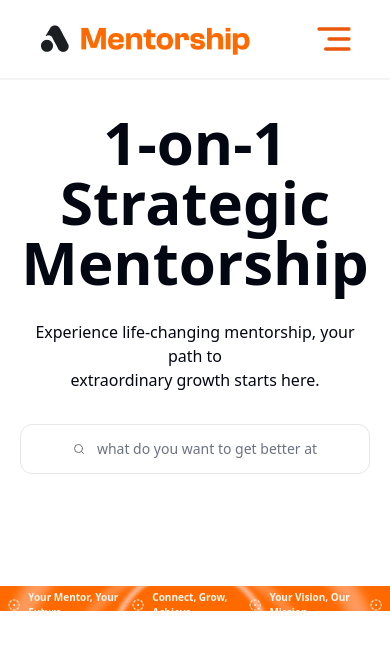
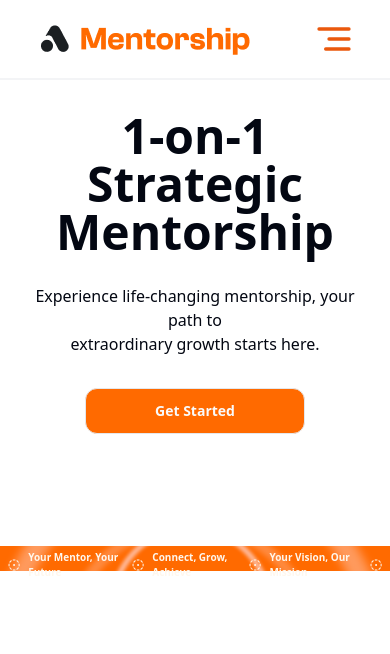
Before and after one commit to MichAdek23/backend_leapon, a React (Vite) app: page / in a window 390 px wide. Shown: the top 654 px of the page. Built offline with nearby package versions, Linux system fonts and the light colour scheme.

Commit message:
upated Landing page

```diff
--- a/src/component/GlobalStore/GlobalState.jsx
+++ b/src/component/GlobalStore/GlobalState.jsx
@@ -1,4 +1,4 @@
-import React, { createContext,  useState } from "react";
+import React, { createContext,  useMemo,  useState } from "react";
 import Overview from "../MeentoDashboard/MentorPages/Overview";
 import Explore from "../MeentoDashboard/MentorPages/Explore";
 import Message from "../MeentoDashboard/MentorPages/Message";
@@ -68,6 +68,9 @@ function GlobalState({ children }) {
     }
   });
 
+  const memoizedAcceptedMentees = useMemo(() => acceptedMentees, [acceptedMentees]);
+
+
   const [currentIndex, setCurrentIndex] = useState(1);
 
   const steps = [1,2,3,4,3]
@@ -105,7 +108,7 @@ function GlobalState({ children }) {
   const ActiveComponent = components[activeComponent] || Overview;
 
   return (
-    <GlobalContext.Provider value={{ ActiveComponent, handleDecreament, handleIncreament , currentIndex,  acceptedMentees, AddMentees, upDatePage, ShowResetConfirmation , otpshow , setOtpShow, activeComponent, handleToggleState, toggleState, setSelectedMentee, selectedMentee }}>
+    <GlobalContext.Provider value={{ ActiveComponent, handleDecreament, handleIncreament , currentIndex,  acceptedMentees: memoizedAcceptedMentees, AddMentees, upDatePage, ShowResetConfirmation , otpshow , setOtpShow, activeComponent, handleToggleState, toggleState, setSelectedMentee, selectedMentee }}>
       {children}
     </GlobalContext.Provider>
   );
--- a/src/component/Landing page/homecomponents/Hero.jsx
+++ b/src/component/Landing page/homecomponents/Hero.jsx
@@ -1,8 +1,10 @@
 import React from 'react'
 import { asset } from '../../../assets/assets'
 import { Search } from 'lucide-react';
+import { useNavigate } from 'react-router-dom';
 
 const Hero = () => {
+  const navigate = useNavigate()
   return (
     <div className='flex items-center justify-center md:justify-between px-1 py-8'>
       <div className='hidden md:block'>
@@ -14,11 +16,15 @@ const Hero = () => {
           </ul>
       </div>
       <div className='text-center px-4'>
-         <h1 className='text-6xl font-bold text-center'>  1-on-1 <br/>
+         <h1 className='  text-5xl lg:text-6xl font-bold text-center'>  1-on-1 <br/>
             Strategic <br/>
             Mentorship</h1>
         <p className='mb-5 mt-4 p-3 text-md'>Experience life-changing mentorship, your path to <br/> extraordinary growth starts here.</p>
-        <p className='border text-gray-500 rounded-xl py-3 text-sm flex items-center justify-center'> <Search className='pr-3'/> what do you want to get better at</p>
+        <div className=' flex justify-center items-center'>
+        <button onClick={()=> navigate('/SignUp')} className='border font-bold bg-customOrange text-neutral-50 rounded-xl w-[220px] py-3 text-sm flex items-center justify-center'> Get Started </button>
+
+        </div>
+
       </div>
       <div className='hidden md:block'>
           <ul className='grid grid-cols-2 gap-2'>
--- a/src/component/Landing page/homecomponents/Navbar.jsx
+++ b/src/component/Landing page/homecomponents/Navbar.jsx
@@ -37,7 +37,7 @@ const Navbar = () => {
 
           {/* --mobile menu-- */}
 
-            <div className={`md:hidden ${showMobileMenu ? 'fixed w-[50vh] z-10' : 'h-0 w-0'}
+            <div className={`md:hidden ${showMobileMenu ? 'fixed w-[50vw] z-10' : 'h-0 w-0'}
                             right-0 top-0 bottom-0 overflow-hidden bg-orange-50 transition-all`}>
                 <div className='flex justify-end p-6 cursor-pointer'>
                 <X onClick={()=> setShowMobileMenu(false)} className=' w-12 h-10 text-orange-600 cursor-pointer' alt="" />
--- a/src/component/MeentoDashboard/MentorPages/messageComponemts/Pending.jsx
+++ b/src/component/MeentoDashboard/MentorPages/messageComponemts/Pending.jsx
@@ -3,7 +3,7 @@ import React, { useContext } from 'react';
 
 function Pending() {
     const { acceptedMentees, upDatePage } = useContext(GlobalContext);
-  console.log('acceptedMentees:', acceptedMentees); // Debugging log
+    console.log('acceptedMentees:', acceptedMentees);
 
 
     if (!acceptedMentees || acceptedMentees.length === 0) {
@@ -15,7 +15,7 @@ function Pending() {
             {acceptedMentees.map((pending) => (
                 <div key={pending.id} className="py-6 border-b-2 border-slate-400">
                     <div className="flex items-center gap-4">
-            {/* Mentee Avatar */}
+
                         <img
                             src={pending.avatar || '/default-avatar.png'}
                             alt={`${pending.first_name}'s avatar`}
```
Lines whose indentation alone changed are shown as unchanged.
